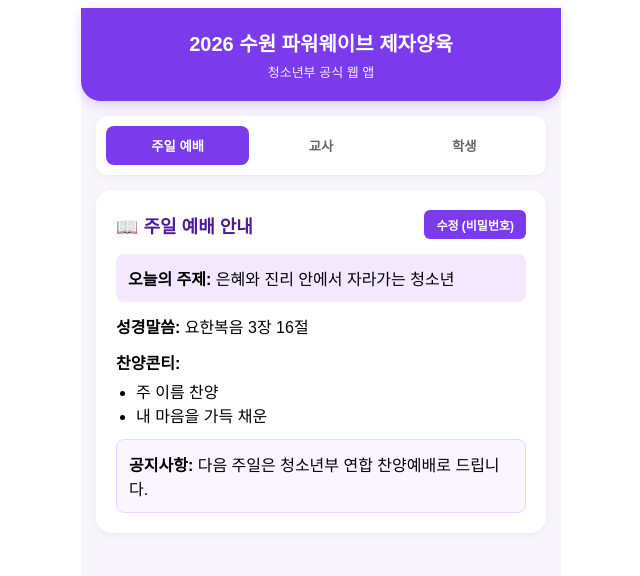
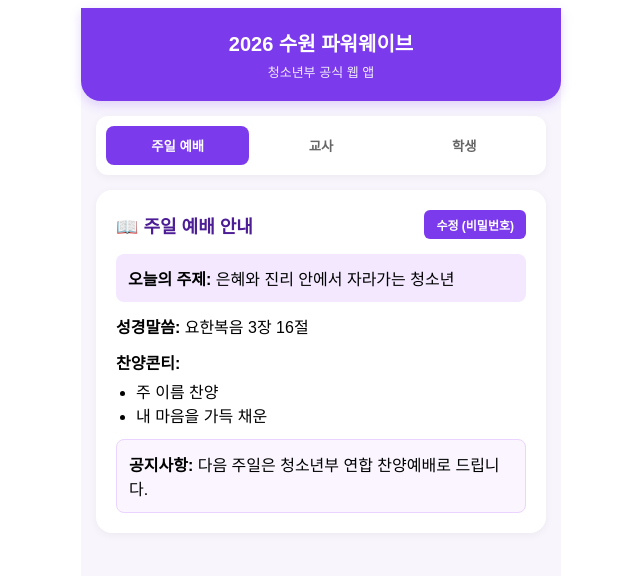
Before and after one commit to gnleena-hub/suwon-powerwave, a React (Vite) app: page / in a window 1280 px wide. Shown: the top 576 px of the page, without its empty margins (319-959 px from the left). Built offline with nearby package versions, Linux system fonts and the light colour scheme.

Commit message:
Rename app title to 수원 파워웨이브

```diff
--- a/App.jsx
+++ b/App.jsx
@@ -82,7 +82,7 @@ export default function App() {
     <div style={{ maxWidth: '480px', margin: '0 auto', fontFamily: 'sans-serif', backgroundColor: '#f8f5fd', minHeight: '100vh', paddingBottom: '40px', boxSizing: 'border-box' }}>
       {/* 상단 헤더 */}
       <div style={{ backgroundColor: '#7c3aed', color: '#fff', padding: '20px', textAlign: 'center', borderBottomLeftRadius: '20px', borderBottomRightRadius: '20px', boxShadow: '0 4px 12px rgba(124, 58, 237, 0.2)' }}>
-        <h1 style={{ margin: 0, fontSize: '20px', fontWeight: 'bold' }}>2026 수원 파워웨이브 제자양육</h1>
+        <h1 style={{ margin: 0, fontSize: '20px', fontWeight: 'bold' }}>2026 수원 파워웨이브</h1>
         <p style={{ margin: '5px 0 0', fontSize: '13px', opacity: 0.9 }}>청소년부 공식 웹 앱</p>
       </div>
 
--- a/index.html
+++ b/index.html
@@ -3,7 +3,7 @@
   <head>
     <meta charset="UTF-8" />
     <meta name="viewport" content="width=device-width, initial-scale=1.0" />
-    <title>수원 파워웨이브 제자양육</title>
+    <title>수원 파워웨이브</title>
   </head>
   <body>
     <div id="root"></div>
```
